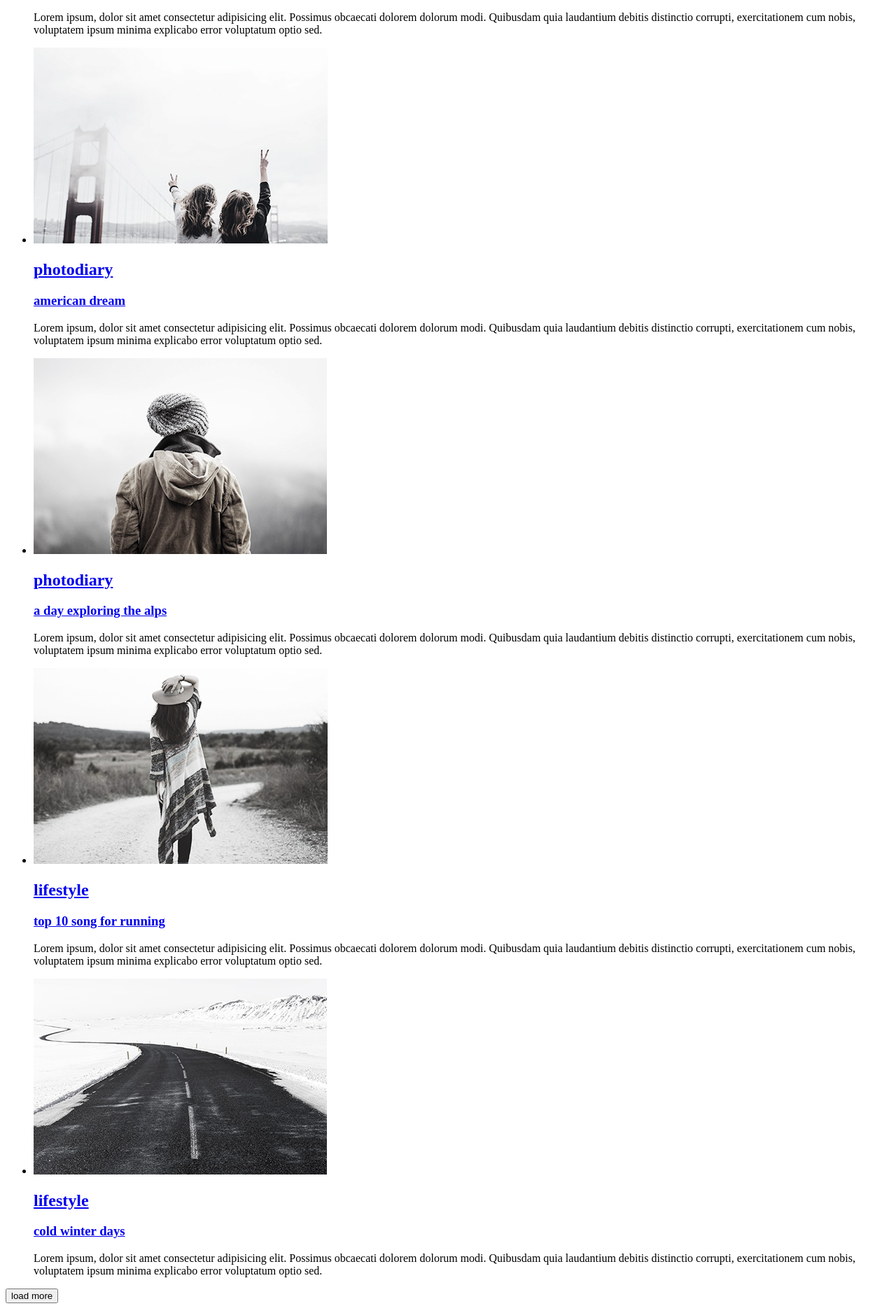
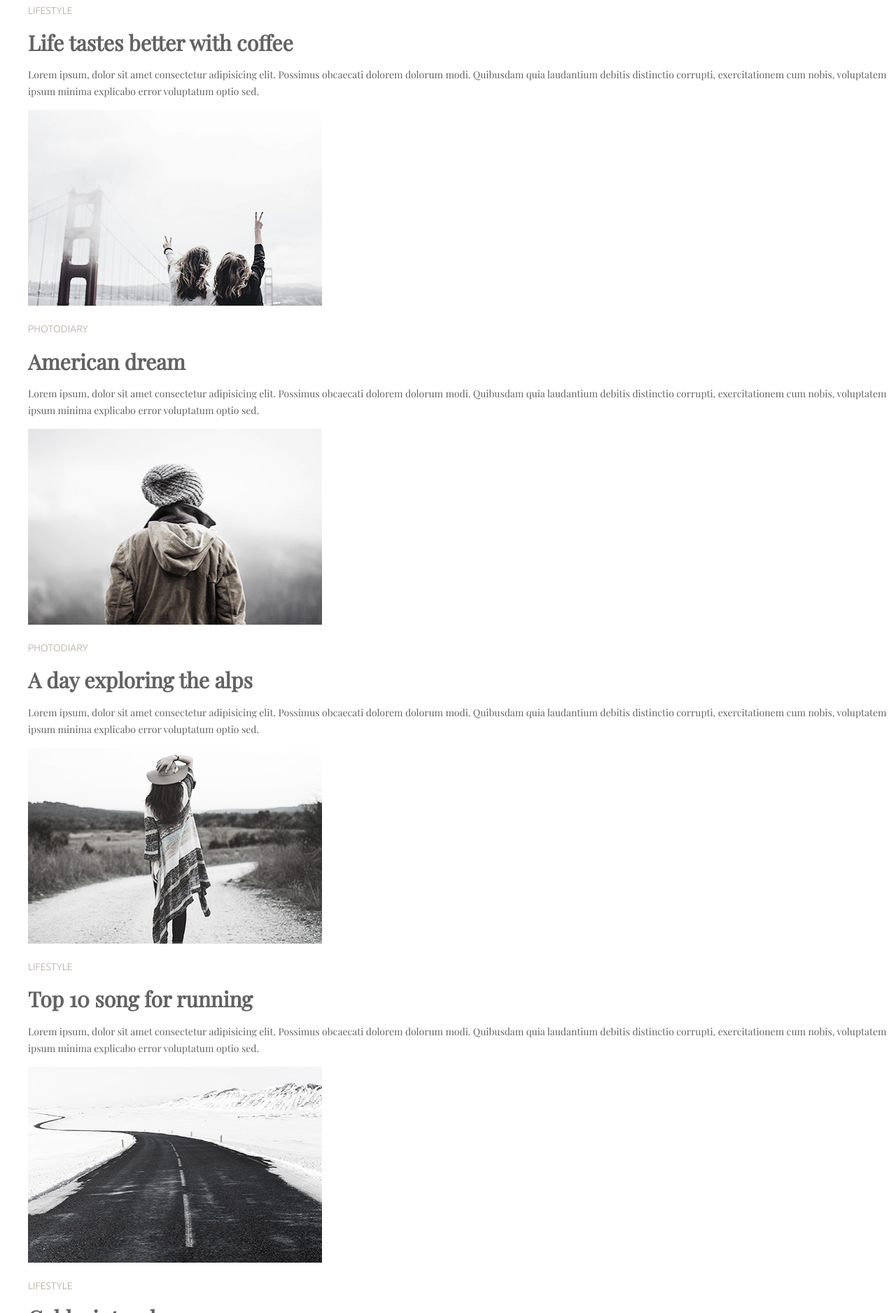
Before and after one commit to DmytroIE/Homework_03, a plain HTML site: page index.html in a window 1280 px wide. Shown: the part 923-2800 px from the top of the page at 70% size. Drawn offline with nearby package versions, Linux system fonts and the light colour scheme.

Commit message:
basic css styles added

```diff
--- a/css/styles.css
+++ b/css/styles.css
@@ -0,0 +1,55 @@
+body {
+    font-family: 'Playfair Display', serif;
+    color: #626262;
+    font-size: 14px;
+    line-height: 24px;
+}
+
+.site-navigation a {
+    text-transform: uppercase;
+    text-decoration: none;
+    color:  #626262;
+}
+
+.site-navigation a:hover {
+    color: #03a9f4;
+}
+
+.site-navigation {
+    list-style: none;
+}
+
+.main-list {
+    list-style: none;
+}
+
+.main-list-article-column a{
+    font-family: 'Ubuntu', sans-serif;
+    color: #b4ad9e;
+    font-size: 14px;
+    line-height: 17px;
+    text-transform: uppercase;
+    text-decoration: none;
+}
+
+.main-list-article-header a{
+    color: #626262;
+    font-size: 30px;
+    line-height: 36px;
+    text-decoration: none;
+}
+
+.loadmore-button {
+    font-family: 'Playfair Display', serif;
+    color: #626262;
+    font-size: 20px;
+    line-height: 24px;
+    border: 1px solid #626262;
+    padding: 18px 1px;
+    background-color: transparent;
+    transition: 0.3s;
+    width: 166px;
+}
+.loadmore-button:hover {
+    background-color: #f5d7d7;
+}
--- a/index.html
+++ b/index.html
@@ -4,12 +4,17 @@
     <meta charset="UTF-8">
     <meta name="viewport" content="width=device-width, initial-scale=1.0">
     <meta http-equiv="X-UA-Compatible" content="ie=edge">
+    <link rel="stylesheet" href="css/normalize.css">
+    <link href="https://fonts.googleapis.com/css?family=Playfair+Display" rel="stylesheet">
+    <link href="https://fonts.googleapis.com/css?family=Ubuntu:300" rel="stylesheet">
+    <link rel="stylesheet" href="css/styles.css">
     <title>Document</title>
 </head>
+<!--. BODY .-->
 <body>
-    <header>
+    <header class="page-header">
         <nav>
-            <ul>
+            <ul class="site-navigation">
                 <li>
                     <a href="#">lifestyle</a>
                 </li>
@@ -25,20 +30,20 @@
             </ul>
         </nav>
     </header>
+<!--. MAIN .-->
     <main>
-        <ul>
+        <h2>Articles</h2>
+        <ul class="main-list">
 
-            <li>
-                <article>
-                    <a href="#">
-                        <img src="img/row1left.jpg" alt="pic1">
-                    </a>
-                    <h2>
+            <li class="main-list-item">
+                <article class="main-list-article">
+                    <img class="main-list-article-img" src="img/row1left.jpg" alt="girl" width="420" height="280">
+                    <p class="main-list-article-column">
                         <a href="#">lifestyle</a>
-                    </h2>
-                    <h3>
+                    </p>
+                    <h3 class="main-list-article-header">
                         <a href="#">
-                            more than just a music festival
+                            More than just a music festival
                         </a>
                     </h3>
                     <p>
@@ -47,17 +52,15 @@
                 </article>
             </li>
 
-            <li>
-                <article>
-                    <a href="#">
-                        <img src="img/row1right.jpg" alt="pic2">
-                    </a>
-                    <h2>
+            <li class="main-list-item">
+                <article class="main-list-article">
+                    <img class="main-list-article-img" src="img/row1right.jpg" alt="cup" width="420" height="280">
+                    <p class="main-list-article-column">
                         <a href="#">lifestyle</a>
-                    </h2>
-                    <h3>
+                    </p>
+                    <h3 class="main-list-article-header">
                         <a href="#">
-                            life tastes better with coffee
+                            Life tastes better with coffee
                         </a>
                     </h3>
                     <p>
@@ -66,17 +69,15 @@
                 </article>
             </li>
 
-            <li>
-                <article>
-                    <a href="#">
-                        <img src="img/row2left.jpg" alt="">
-                    </a>
-                    <h2>
+            <li class="main-list-item">
+                <article class="main-list-article">
+                    <img class="main-list-article-img" src="img/row2left.jpg" alt="bridge" width="420" height="280">
+                    <p class="main-list-article-column">
                         <a href="#">photodiary</a>
-                    </h2>
-                    <h3>
+                    </p>
+                    <h3 class="main-list-article-header">
                         <a href="#">
-                            american dream
+                            American dream
                         </a>
                     </h3>
                     <p>
@@ -85,17 +86,15 @@
                 </article>
             </li>
 
-            <li>
-                <article>
-                    <a href="#">
-                        <img src="img/row2right.jpg" alt="">
-                    </a>
-                    <h2>
+            <li class="main-list-item">
+                <article class="main-list-article">
+                    <img class="main-list-article-img" src="img/row2right.jpg" alt="hat" width="420" height="280">
+                    <p class="main-list-article-column">
                         <a href="#">photodiary</a>
-                    </h2>
-                    <h3>
+                    </p>
+                    <h3 class="main-list-article-header">
                         <a href="#">
-                            a day exploring the alps
+                            A day exploring the alps
                         </a>
                     </h3>
                     <p>
@@ -104,17 +103,15 @@
                 </article>
             </li>
 
-            <li>
-                <article>
-                    <a href="#">
-                        <img src="img/row3left.jpg" alt="">
-                    </a>
-                    <h2>
+            <li class="main-list-item">
+                <article class="main-list-article">
+                    <img class="main-list-article-img" src="img/row3left.jpg" alt="woman" width="420" height="280">
+                    <p class="main-list-article-column">
                         <a href="#">lifestyle</a>
-                    </h2>
-                    <h3>
+                    </p>
+                    <h3 class="main-list-article-header">
                         <a href="#">
-                            top 10 song for running
+                            Top 10 song for running
                         </a>
                     </h3>
                     <p>
@@ -123,17 +120,15 @@
                 </article>
             </li>
 
-            <li>
-                <article>
-                    <a href="#">
-                        <img src="img/row3right.jpg" alt="">
-                    </a>
-                    <h2>
+            <li class="main-list-item">
+                <article class="main-list-article">
+                    <img class="main-list-article-img" src="img/row3right.jpg" alt="road" width="420" height="280">
+                    <p class="main-list-article-column">
                         <a href="#">lifestyle</a>
-                    </h2>
-                    <h3>
+                    </p>
+                    <h3 class="main-list-article-header">
                         <a href="#">
-                            cold winter days
+                            Cold winter days
                         </a>
                     </h3>
                     <p>
@@ -143,8 +138,8 @@
             </li>
 
         </ul>
-        <button>
-            load more
+        <button class="loadmore-button">
+            Load more
         </button>
     </main>
 </body>
```
